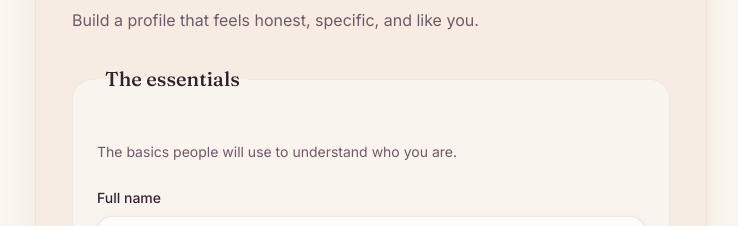
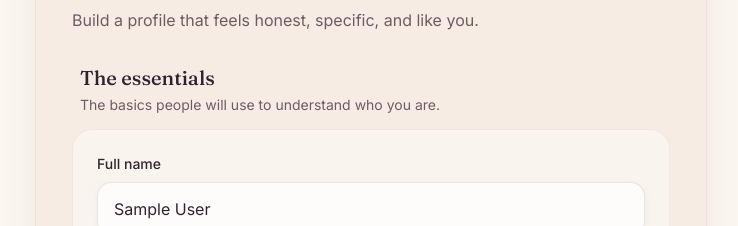
Before and after one commit to Shrutkirti-Kadam/umelike, a Next.js app: page /onboarding in a window 1280 px wide. Shown: the part 276-502 px from the top of the page, without its empty margins (269-1007 px from the left). Built offline with nearby package versions, Linux system fonts and the light colour scheme; no server answers; the database is empty; sample sign-in values are in the browser's storage.

Commit message:
Changed title cards

```diff
--- a/src/components/OnboardingForm.tsx
+++ b/src/components/OnboardingForm.tsx
@@ -1,6 +1,6 @@
 "use client";
 
-import { useRef, useState } from "react";
+import { useId, useRef, useState } from "react";
 import { useFormState, useFormStatus } from "react-dom";
 import { saveProfile, type SaveProfileState } from "@/actions/profile";
 import {
@@ -480,14 +480,24 @@ function ProfileSection({
   description: string;
   children: React.ReactNode;
 }) {
+  const headingId = useId();
+
   return (
-    <fieldset className="space-y-6 rounded-soft border border-plum/5 bg-white/35 p-5 sm:p-6">
-      <legend className="px-2 font-display text-xl font-medium text-plum">
-        {title}
-      </legend>
-      <p className="-mt-2 text-sm leading-relaxed text-mauve">{description}</p>
-      {children}
-    </fieldset>
+    <section aria-labelledby={headingId} className="space-y-3">
+      <header className="px-1 sm:px-2">
+        <h2
+          id={headingId}
+          className="font-display text-xl font-medium leading-tight text-plum"
+        >
+          {title}
+        </h2>
+        <p className="mt-1 text-sm leading-relaxed text-mauve">{description}</p>
+      </header>
+
+      <div className="space-y-6 rounded-soft border border-plum/5 bg-white/35 p-5 sm:p-6">
+        {children}
+      </div>
+    </section>
   );
 }
 
```
Also changed, not shown: 1 other file (tests, documents, lock files or other folders).
